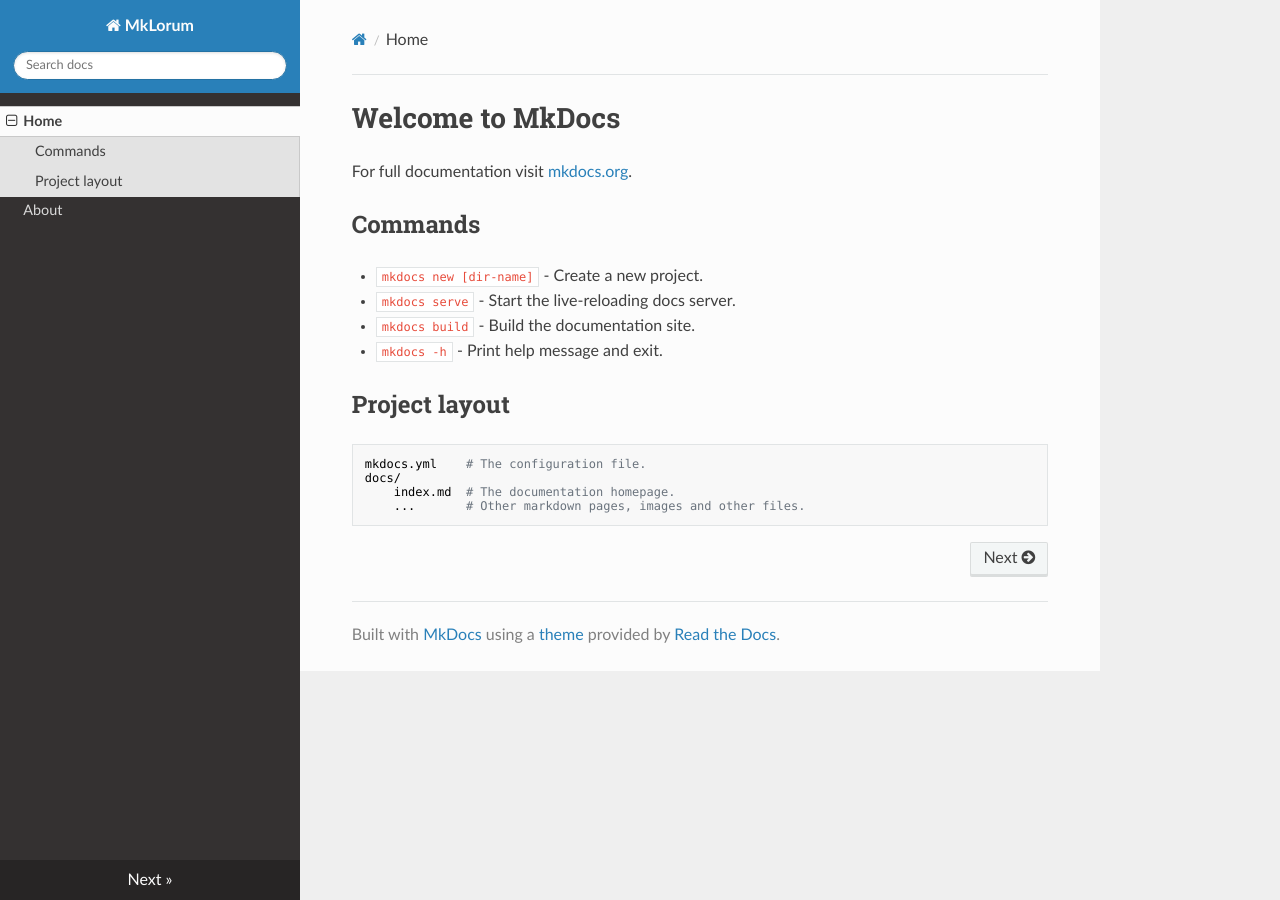
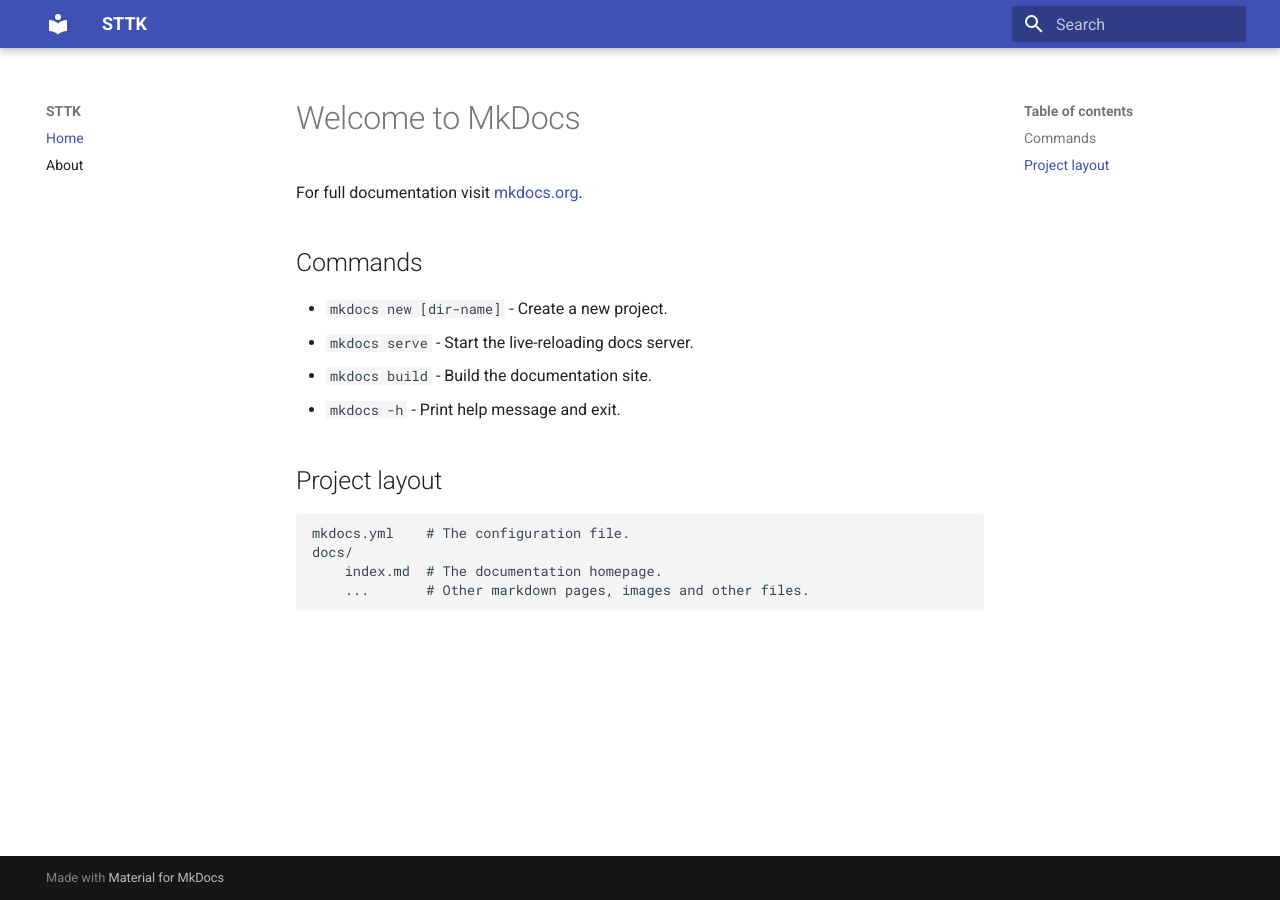
Before and after one commit to nilskujath/sttk-documentation, an MkDocs documentation site: the page built from website/docs/index.md, in a window 1280 px wide. Built offline with MkDocs 1.6.1 and Material for MkDocs 9.7.7, drawn with Linux system fonts in a browser that asks for light colours; nearby versions of some CDN libraries.

Commit message:
Added mkdocs-material theme

```diff
--- a/pyproject.toml
+++ b/pyproject.toml
@@ -10,6 +10,7 @@
 [tool.poetry.dependencies]
 python = "^3.12"
 mkdocs = "^1.6.0"
+mkdocs-material = "^9.5.30"
 
 
 [build-system]
--- a/website/mkdocs.yml
+++ b/website/mkdocs.yml
@@ -1,5 +1,6 @@
-site_name: MkLorum
+site_name: STTK
+site_url: https://nilskujath.github.io/sttk-documentation
 nav:
   - Home: index.md
   - About: about.md
-theme: readthedocs
+theme: material
```
Also changed, not shown: 1 other file.
